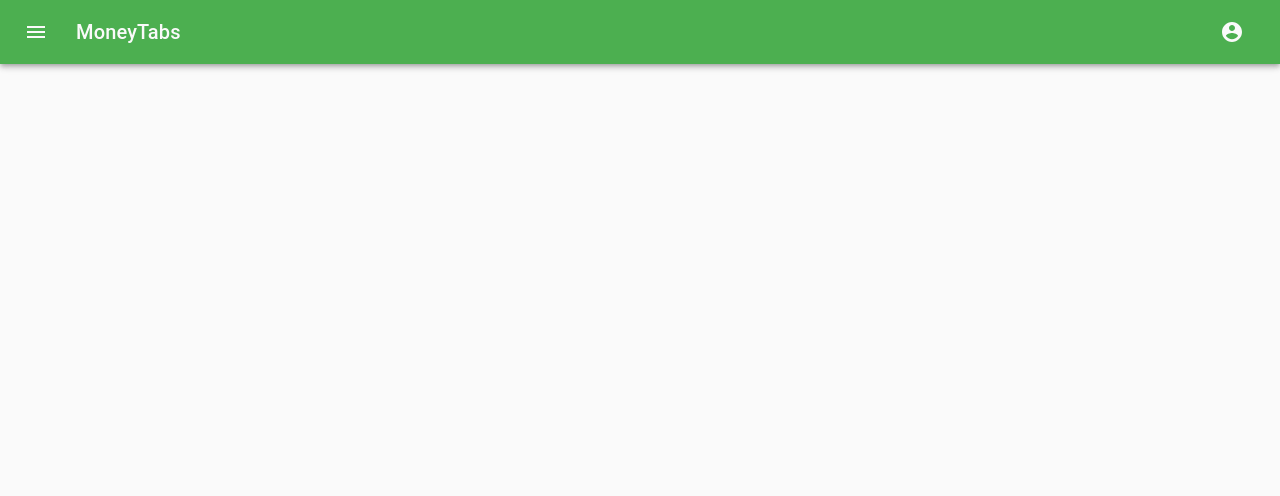
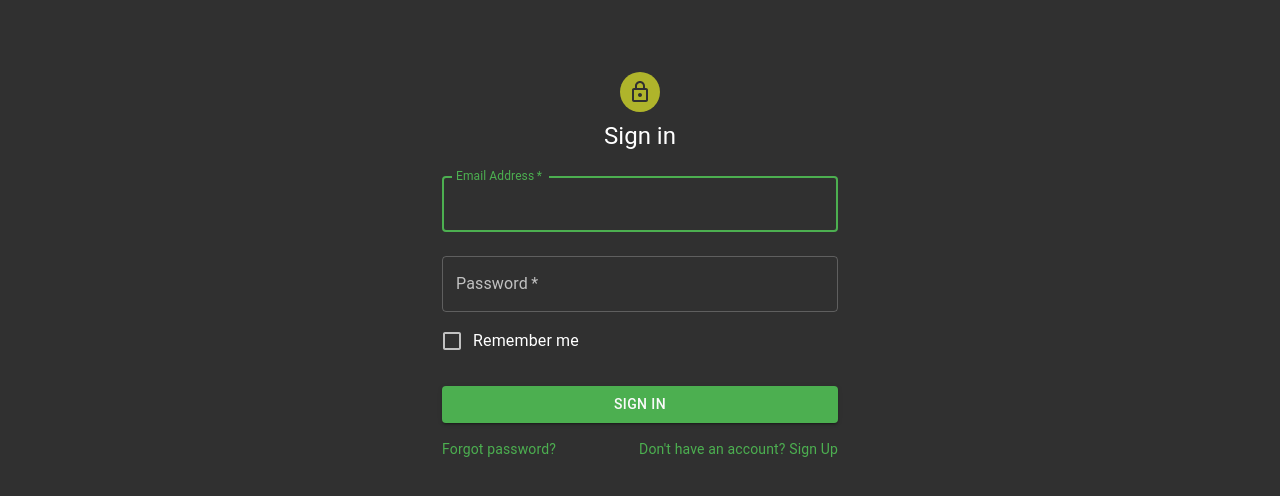
Before and after one commit to rodude123/moenytabs, a React (Create React App) app: page / in a window 1280 px wide. Shown: the top 496 px of the page. Built offline with nearby package versions, Linux system fonts and the light colour scheme.

Commit message:
Added in proper links to sidebar in MenuBar.js. Created login and signup forms. Changed App.js to point to login form first.

```diff
--- a/package.json
+++ b/package.json
@@ -52,6 +52,7 @@
   "devDependencies": {
     "@material-ui/core": "^4.11.2",
     "@material-ui/icons": "^4.11.2",
+    "react-transition-group": "^4.4.1",
     "recharts": "^1.8.5"
   }
 }
--- a/public/index.html
+++ b/public/index.html
@@ -21,7 +21,7 @@
       work correctly both with client-side routing and a non-root public URL.
       Learn how to configure a non-root public URL by running `npm run build`.
     -->
-    <title>React App</title>
+    <title>Money Tabs</title>
   </head>
   <body>
     <noscript>You need to enable JavaScript to run this app.</noscript>
--- a/public/sw.js
+++ b/public/sw.js
@@ -1,2 +1,2 @@
-if(!self.define){const e=e=>{"require"!==e&&(e+=".js");let r=Promise.resolve();return t[e]||(r=new Promise((async r=>{if("document"in self){const t=document.createElement("script");t.src=e,document.head.appendChild(t),t.onload=r}else importScripts(e),r()}))),r.then((()=>{if(!t[e])throw new Error(`Module ${e} didn’t register its module`);return t[e]}))},r=(r,t)=>{Promise.all(r.map(e)).then((e=>t(1===e.length?e[0]:e)))},t={require:Promise.resolve(r)};self.define=(r,s,i)=>{t[r]||(t[r]=Promise.resolve().then((()=>{let t={};const o={uri:location.origin+r.slice(1)};return Promise.all(s.map((r=>{switch(r){case"exports":return t;case"module":return o;default:return e(r)}}))).then((e=>{const r=i(...e);return t.default||(t.default=r),t}))})))}}define("./sw.js",["./workbox-9e257e41"],(function(e){"use strict";self.skipWaiting(),e.clientsClaim(),e.precacheAndRoute([{url:"index.html",revision:"66329997fc21b306dc0e5a5d36ee19f6"}],{})}));
+if(!self.define){const e=e=>{"require"!==e&&(e+=".js");let r=Promise.resolve();return t[e]||(r=new Promise((async r=>{if("document"in self){const t=document.createElement("script");t.src=e,document.head.appendChild(t),t.onload=r}else importScripts(e),r()}))),r.then((()=>{if(!t[e])throw new Error(`Module ${e} didn’t register its module`);return t[e]}))},r=(r,t)=>{Promise.all(r.map(e)).then((e=>t(1===e.length?e[0]:e)))},t={require:Promise.resolve(r)};self.define=(r,s,i)=>{t[r]||(t[r]=Promise.resolve().then((()=>{let t={};const o={uri:location.origin+r.slice(1)};return Promise.all(s.map((r=>{switch(r){case"exports":return t;case"module":return o;default:return e(r)}}))).then((e=>{const r=i(...e);return t.default||(t.default=r),t}))})))}}define("./sw.js",["./workbox-9e257e41"],(function(e){"use strict";self.skipWaiting(),e.clientsClaim(),e.precacheAndRoute([{url:"index.html",revision:"f754380ed2719bb7adbdd6c197b6c0ab"}],{})}));
 //# sourceMappingURL=sw.js.map
--- a/src/Components/App.js
+++ b/src/Components/App.js
@@ -4,13 +4,13 @@ import { createMuiTheme } from '@material-ui/core/styles';
 import yellow from '@material-ui/core/colors/lime';
 import green from '@material-ui/core/colors/green';
 import grey from "@material-ui/core/colors/grey";
-import MenuBar from "./MenuBar";
+import LoginSignup from "../Pages/loginSignup";
 
 class App extends React.Component
 {
 	render()
 	{
-		const isDarkMode = false
+		const isDarkMode = true
 		const theme = createMuiTheme({
 			palette: {
 				type: isDarkMode ? 'dark' : 'light',
@@ -26,7 +26,7 @@ class App extends React.Component
 		});
 		return (
 			<ThemeProvider theme={theme}>
-				<MenuBar/>
+				<LoginSignup/>
 			</ThemeProvider>
 		)
 	}
--- a/src/Components/MenuBar.js
+++ b/src/Components/MenuBar.js
@@ -6,11 +6,10 @@ import Typography from '@material-ui/core/Typography';
 import IconButton from '@material-ui/core/IconButton';
 import MenuIcon from '@material-ui/icons/Menu';
 import AccountCircle from '@material-ui/icons/AccountCircle';
-import MenuItem from '@material-ui/core/MenuItem';
-import Menu from '@material-ui/core/Menu';
-import InboxIcon from "@material-ui/icons/MoveToInbox";
-import MailIcon from "@material-ui/icons/Mail";
 import {List, ListItem, ListItemIcon, ListItemText, SwipeableDrawer} from "@material-ui/core";
+import GroupIcon from "@material-ui/icons/Group";
+import PersonIcon from "@material-ui/icons/Person"
+import SettingsIcon from "@material-ui/icons/Settings"
 
 const useStyles = theme => ({
 	root: {
@@ -31,26 +30,10 @@ class MenuBar extends Component
 {
 	state = {
 		auth: true,
-		anchorEl: null,
 		open: false
 	}
 
 	classes = this.props.classes;
-
-	handleChange = event =>
-	{
-		this.setState({auth : event.target.checked})
-	}
-
-	handleMenu = event =>
-	{
-		this.setState({anchorEl: event.currentTarget})
-	};
-
-	handleClose = () =>
-	{
-		this.setState({anchorEl: null})
-	};
 
 	openSideMenu = (event) =>
 	{
@@ -74,7 +57,6 @@ class MenuBar extends Component
 
 	render()
 	{
-		const open = Boolean(this.state.anchorEl);
 		return (
 			<div className={this.classes.root}>
 				<SwipeableDrawer anchor="left" open={this.state.open} onClose={this.closeSideMenu} onOpen={this.openSideMenu}>
@@ -84,14 +66,24 @@ class MenuBar extends Component
 						onClick={this.closeSideMenu}
 						onKeyDown={this.closeSideMenu}>
 						<List>
-							{["Inbox", "Starred", "Send email", "Drafts"].map((text, index) => (
-								<ListItem button key={text}>
-									<ListItemIcon>
-										{index % 2 === 0 ? <InboxIcon /> : <MailIcon />}
-									</ListItemIcon>
-									<ListItemText primary={text} />
-								</ListItem>
-							))}
+							<ListItem button key="Tabs" onClick={console.log("Tabs page")}>
+								<ListItemIcon>
+									<PersonIcon/>
+								</ListItemIcon>
+								<ListItemText primary="Tabs"/>
+							</ListItem>
+							<ListItem button key="Group Tabs">
+								<ListItemIcon>
+									<GroupIcon/>
+								</ListItemIcon>
+								<ListItemText primary="Group Tabs"/>
+							</ListItem>
+							<ListItem button key="Settings">
+								<ListItemIcon>
+									<SettingsIcon/>
+								</ListItemIcon>
+								<ListItemText primary="Settings"/>
+							</ListItem>
 						</List>
 					</div>
 				</SwipeableDrawer>
@@ -109,27 +101,10 @@ class MenuBar extends Component
 									aria-label="account of current user"
 									aria-controls="menu-appbar"
 									aria-haspopup="true"
-									onClick={this.handleMenu}
+									onClick={console.log("Go to profile")}
 									color="inherit">
 									<AccountCircle/>
 								</IconButton>
-								<Menu
-									id="menu-appbar"
-									anchorEl={this.state.anchorEl}
-									anchorOrigin={{
-										vertical: 'top',
-										horizontal: 'right',
-									}}
-									keepMounted
-									transformOrigin={{
-										vertical: 'top',
-										horizontal: 'right',
-									}}
-									open={open}
-									onClose={this.handleClose}>
-									<MenuItem onClick={this.handleClose}>Profile</MenuItem>
-									<MenuItem onClick={this.handleClose}>My account</MenuItem>
-								</Menu>
 							</div>
 						)}
 					</Toolbar>
--- /dev/null
+++ b/src/Components/login.js
@@ -0,0 +1,80 @@
+import React from 'react';
+import Avatar from '@material-ui/core/Avatar';
+import Button from '@material-ui/core/Button';
+import CssBaseline from '@material-ui/core/CssBaseline';
+import TextField from '@material-ui/core/TextField';
+import FormControlLabel from '@material-ui/core/FormControlLabel';
+import Checkbox from '@material-ui/core/Checkbox';
+import Link from '@material-ui/core/Link';
+import Grid from '@material-ui/core/Grid';
+import LockOutlinedIcon from '@material-ui/icons/LockOutlined';
+import Typography from '@material-ui/core/Typography';
+import { withStyles } from '@material-ui/core/styles';
+import Container from '@material-ui/core/Container';
+
+const useStyles = theme => ({
+	paper: {
+		marginTop: theme.spacing(8),
+		display: 'flex',
+		flexDirection: 'column',
+		alignItems: 'center',
+	},
+	avatar: {
+		margin: theme.spacing(1),
+		backgroundColor: theme.palette.secondary.main,
+	},
+	form: {
+		width: '100%', // Fix IE 11 issue.
+		marginTop: theme.spacing(1),
+	},
+	submit: {
+		margin: theme.spacing(3, 0, 2),
+	},
+});
+
+class Login extends React.Component
+{
+	classes = this.props.classes;
+	render()
+	{
+		return (
+			<Container component="main" maxWidth="xs">
+				<CssBaseline/>
+				<div className={this.classes.paper}>
+					<Avatar className={this.classes.avatar}>
+						<LockOutlinedIcon/>
+					</Avatar>
+					<Typography component="h1" variant="h5">
+						Sign in
+					</Typography>
+					<form className={this.classes.form} noValidate>
+						<TextField variant="outlined" margin="normal" required fullWidth id="email"
+						           label="Email Address"
+						           name="email" autoComplete="email" autoFocus/>
+						<TextField variant="outlined" margin="normal" required fullWidth name="password"
+						           label="Password"
+						           type="password" id="password" autoComplete="current-password"/>
+						<FormControlLabel control={<Checkbox value="remember" color="primary"/>} label="Remember me"/>
+						<Button type="submit" fullWidth variant="contained" color="primary" className={this.classes.submit}>
+							Sign In
+						</Button>
+						<Grid container>
+							<Grid item xs>
+								<Link href="#" variant="body2">
+									Forgot password?
+								</Link>
+							</Grid>
+							<Grid item>
+								<Link href="#" variant="body2" onClick={() => {this.props.goToSignup(!this.props.signup)}}>
+									{"Don't have an account? Sign Up"}
+								</Link>
+							</Grid>
+						</Grid>
+					</form>
+				</div>
+			</Container>
+		);
+	}
+}
+
+export default withStyles(useStyles)(Login)
--- /dev/null
+++ b/src/Components/signup.js
@@ -0,0 +1,106 @@
+import React from 'react';
+import Avatar from '@material-ui/core/Avatar';
+import Button from '@material-ui/core/Button';
+import CssBaseline from '@material-ui/core/CssBaseline';
+import TextField from '@material-ui/core/TextField';
+import FormControlLabel from '@material-ui/core/FormControlLabel';
+import Checkbox from '@material-ui/core/Checkbox';
+import Link from '@material-ui/core/Link';
+import Grid from '@material-ui/core/Grid';
+import LockOutlinedIcon from '@material-ui/icons/LockOutlined';
+import Typography from '@material-ui/core/Typography';
+import { withStyles } from '@material-ui/core/styles';
+import Container from '@material-ui/core/Container';
+
+const useStyles = theme => ({
+	paper: {
+		marginTop: theme.spacing(8),
+		display: 'flex',
+		flexDirection: 'column',
+		alignItems: 'center',
+	},
+	avatar: {
+		margin: theme.spacing(1),
+		backgroundColor: theme.palette.secondary.main,
+	},
+	form: {
+		width: '100%', // Fix IE 11 issue.
+		marginTop: theme.spacing(3),
+	},
+	submit: {
+		margin: theme.spacing(3, 0, 2),
+	},
+});
+
+class Signup extends React.Component
+{
+	classes = this.props.classes;
+	render()
+	{
+		return (
+			<Container component="main" maxWidth="xs">
+				<CssBaseline/>
+				<div className={this.classes.paper}>
+					<Avatar className={this.classes.avatar}>
+						<LockOutlinedIcon/>
+					</Avatar>
+					<Typography component="h1" variant="h5">
+						Sign up
+					</Typography>
+					<form className={this.classes.form} noValidate>
+						<Grid container spacing={2}>
+							<Grid item xs={12} sm={6}>
+								<TextField autoComplete="fname" name="firstName" variant="outlined"
+								           required fullWidth id="firstName" label="First Name" autoFocus/>
+							</Grid>
+							<Grid item xs={12} sm={6}>
+								<TextField variant="outlined" required fullWidth id="lastName"
+								           label="Last Name" name="lastName" autoComplete="lname"/>
+							</Grid>
+							<Grid item xs={12}>
+								<TextField variant="outlined" required fullWidth name="username" label="Username"
+								           id="username" autoComplete="username"/>
+							</Grid>
+							<Grid item xs={12}>
+								<TextField variant="outlined" required fullWidth id="email"
+								           label="Email Address" name="email" autoComplete="email"/>
+							</Grid>
+							<Grid item xs={12}>
+								<TextField variant="outlined" required fullWidth name="password" label="Password"
+								           type="password" id="password" autoComplete="new-password"/>
+							</Grid>
+							<Grid item xs={12}>
+								<TextField variant="outlined" required fullWidth name="rePass" label="Re-type Password"
+								           type="password" id="rePass" autoComplete="new-password"/>
+							</Grid>
+							<Grid item xs={12}>
+								<FormControlLabel
+									control={<Checkbox value="allowExtraEmails" color="primary"/>}
+									label="I want to receive inspiration, marketing promotions and updates via email."
+								/>
+							</Grid>
+						</Grid>
+						<Button
+							type="submit"
+							fullWidth
+							variant="contained"
+							color="primary"
+							className={this.classes.submit}
+						>
+							Sign Up
+						</Button>
+						<Grid container justify="flex-end">
+							<Grid item>
+								<Link href="#" variant="body2" onClick={() => {this.props.goToSignup(!this.props.signup)}}>
+									Already have an account? Sign in
+								</Link>
+							</Grid>
+						</Grid>
+					</form>
+				</div>
+			</Container>
+		);
+	}
+}
+
+export default withStyles(useStyles)(Signup)
--- /dev/null
+++ b/src/Pages/loginSignup.js
@@ -0,0 +1,45 @@
+import React, {Component} from 'react';
+import Signup from "../Components/signup";
+import Login from "../Components/login";
+import {Box, Fade, Slide} from "@material-ui/core";
+
+class LoginSignup extends Component
+{
+	state = {
+		signup: false
+	}
+
+	goToSignup = signup =>
+	{
+		this.setState({signup: signup})
+	}
+
+	render()
+	{
+		const {signup} = this.state;
+		return (
+			<Box display="flex" justifyContent="center">
+				<Box>
+					<Slide direction="right" in={signup} timeout={1000} mountOnEnter unmountOnExit>
+						<div>
+							<Fade in={signup} timeout={1000}>
+								<div><Signup goToSignup={this.goToSignup} {...this.state}/></div>
+							</Fade>
+						</div>
+					</Slide>
+				</Box>
+				<Box>
+					<Slide direction="left" in={!signup} timeout={1000} mountOnEnter unmountOnExit>
+						<div>
+							<Fade in={!signup} timeout={1000}>
+								<div><Login goToSignup={this.goToSignup} {...this.state}/></div>
+							</Fade>
+						</div>
+					</Slide>
+				</Box>
+			</Box>
+		)
+	}
+}
+
+export default LoginSignup;
--- a/src/index.js
+++ b/src/index.js
@@ -3,7 +3,7 @@ import ReactDOM from 'react-dom';
 import App from './Components/App';
 import * as serviceWorkerRegistration from './serviceWorkerRegistration';
 import reportWebVitals from './reportWebVitals';
-import {CssBaseline} from "@material-ui/core";
+import CssBaseline from "@material-ui/core/CssBaseline";
 
 ReactDOM.render(
   <React.StrictMode>
@@ -16,7 +16,7 @@ ReactDOM.render(
 // If you want your app to work offline and load faster, you can change
 // unregister() to register() below. Note this comes with some pitfalls.
 // Learn more about service workers: https://cra.link/PWA
-serviceWorkerRegistration.register();
+serviceWorkerRegistration.unregister();
 
 // If you want to start measuring performance in your app, pass a function
 // to log results (for example: reportWebVitals(console.log))
```
Also changed, not shown: 2 other files (tests, documents, lock files or other folders).
